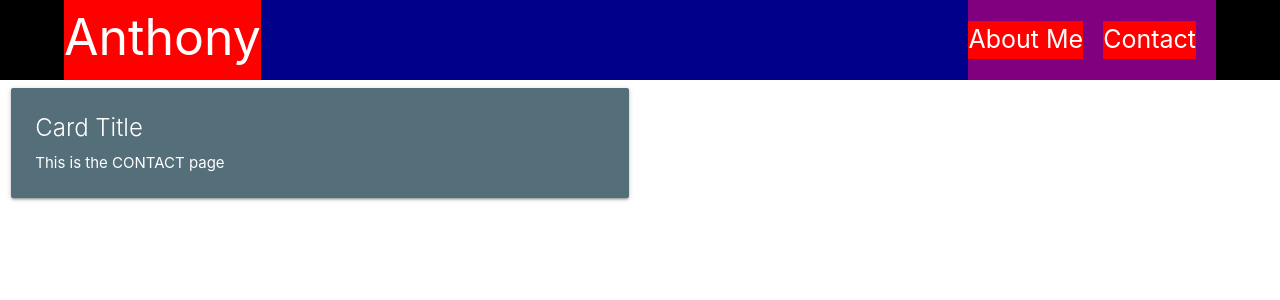
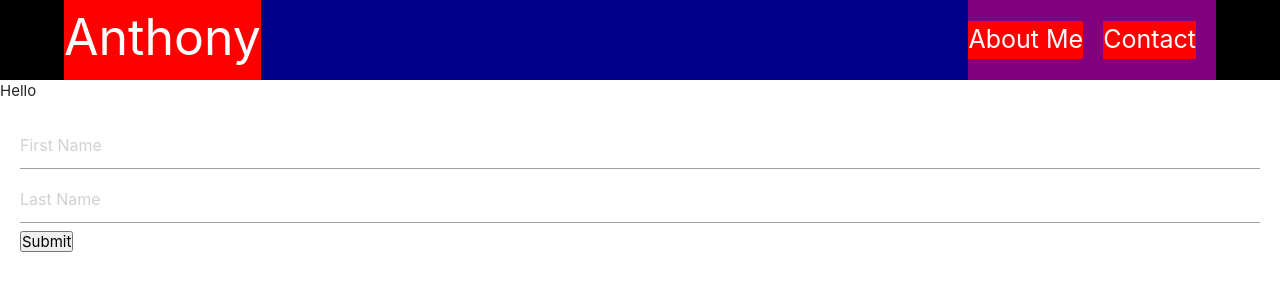
Before and after one commit to acromarti01/react-portfolio-repo, a React (Create React App) app: page /react-portfolio-repo/contact in a window 1280 px wide. Shown: the top 300 px of the page. Built offline with nearby package versions, Linux system fonts and the light colour scheme.

Commit message:
updated Aboutme/index.js with bio paragraph

```diff
--- a/src/components/AboutMe/index.js
+++ b/src/components/AboutMe/index.js
@@ -3,11 +3,33 @@ import '../../styles/AboutMe.css';
 
 
 const AboutMe = () => {
-  return (
-    <div className="main-container">
-
-    </div>
-  );
+    return (
+        <div className="main-container">
+            <div className="inner-container">
+                <div className="title-container">
+                    <p>about me</p>
+                </div>
+                <div className="image-container"></div>
+                <div className="description-container">
+                    <p className="bio">
+                        I am a student at Rice University Coding Boot Camp currently living in Houston, Texas. I graduated from
+                        Michigan
+                        State University with a bachelor’s degree in computer science engineering. Some projects I have worked
+                        on include
+                        building a database and a gas mileage calculator for the Houston Health Department.
+                    </p>
+                    <p className="bio">
+                        My fascination for computers
+                        started around late middle school. Before I knew it, I would spend hours just surfing many websites
+                        looking at their
+                        creative styling and wondering how developers were able to create something so captivating. Some things
+                        I like to do
+                        in my free time is running, watching sports and anime, and playing video games.
+                    </p>
+                </div>
+            </div>
+        </div>
+    );
 }
 
 export default AboutMe;
--- /dev/null
+++ b/src/components/Contact/index.js
@@ -0,0 +1,55 @@
+import React, { useState } from 'react';
+import '../../styles/Contact.css';
+
+function Form() {
+  // Here we set two state variables for firstName and lastName using `useState`
+  const [firstName, setFirstName] = useState('');
+  const [lastName, setLastName] = useState('');
+
+  const handleInputChange = (e) => {
+    // Getting the value and name of the input which triggered the change
+    const { name, value } = e.target;
+
+    // Ternary statement that will call either setFirstName or setLastName based on what field the user is typing in
+    return name === 'firstName' ? setFirstName(value) : setLastName(value);
+  };
+
+  const handleFormSubmit = (e) => {
+    // Preventing the default behavior of the form submit (which is to refresh the page)
+    e.preventDefault();
+
+    // Alert the user their first and last name, clear the inputs
+    alert(`Hello ${firstName} ${lastName}`);
+    setFirstName('');
+    setLastName('');
+  };
+
+  return (
+    <div>
+      <p>
+        Hello {firstName} {lastName}
+      </p>
+      <form className="form">
+        <input
+          value={firstName}
+          name="firstName"
+          onChange={handleInputChange}
+          type="text"
+          placeholder="First Name"
+        />
+        <input
+          value={lastName}
+          name="lastName"
+          onChange={handleInputChange}
+          type="text"
+          placeholder="Last Name"
+        />
+        <button type="button" onClick={handleFormSubmit}>
+          Submit
+        </button>
+      </form>
+    </div>
+  );
+}
+
+export default Form;
--- a/src/pages/Contact.js
+++ b/src/pages/Contact.js
@@ -1,27 +1,11 @@
 import React from 'react';
 
-
-
+import Form from '../components/Contact';
 
 
 const Contact = () => {
-
   return (
-//     <main>
-
-  <div className="row">
-    <div className="col s12 m6">
-      <div className="card blue-grey darken-1">
-        <div className="card-content white-text">
-          <span className="card-title">Card Title</span>
-          <p>This is the CONTACT page</p>
-        </div>
-
-      </div>
-    </div>
-  </div>
-
-//     </main>
+    <Form />
   );
 };
 
--- a/src/styles/AboutMe.css
+++ b/src/styles/AboutMe.css
@@ -0,0 +1,53 @@
+.main-container
+{
+    width: 100%;
+    height: 100vh;
+    background-color: green;
+    display: flex;
+    justify-content: center;
+    align-items: center;
+}
+
+.inner-container
+{
+    height: 80%;
+    width: 80%;
+    background-color: yellow;
+}
+
+.title-container
+{
+    background-color: purple;
+    width:100%;
+    height: 15%;
+    display: flex;
+    justify-content: space-between;
+    align-items: center;
+}
+
+.image-container
+{
+    background-color: brown;
+    width:100%;
+    height: 30%;
+}
+
+.description-container
+{
+    background-color: orange;
+    width:100%;
+    height: 55%;
+}
+
+.title-container p
+{
+    color: white;
+    font-size: 30px;
+    text-transform: capitalize;
+}
+
+.description-container p
+{
+    color: white;
+    font-size: 18px;
+}
--- /dev/null
+++ b/src/styles/Contact.css
@@ -0,0 +1,10 @@
+.form {
+    margin: 20px;
+  }
+
+  .form input {
+    display: block;
+    margin-top: 5px;
+    margin-bottom: 5px;
+    width: 100%;
+  }
```
